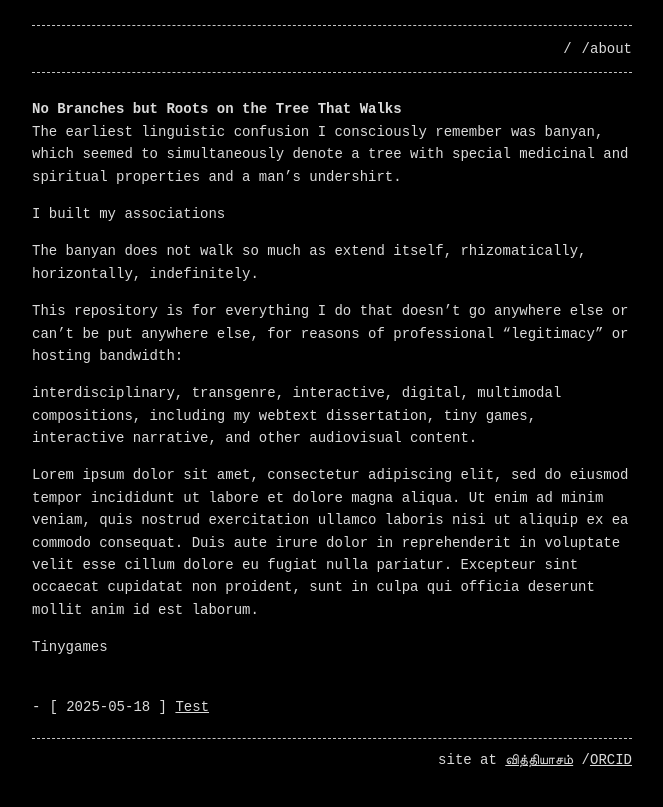
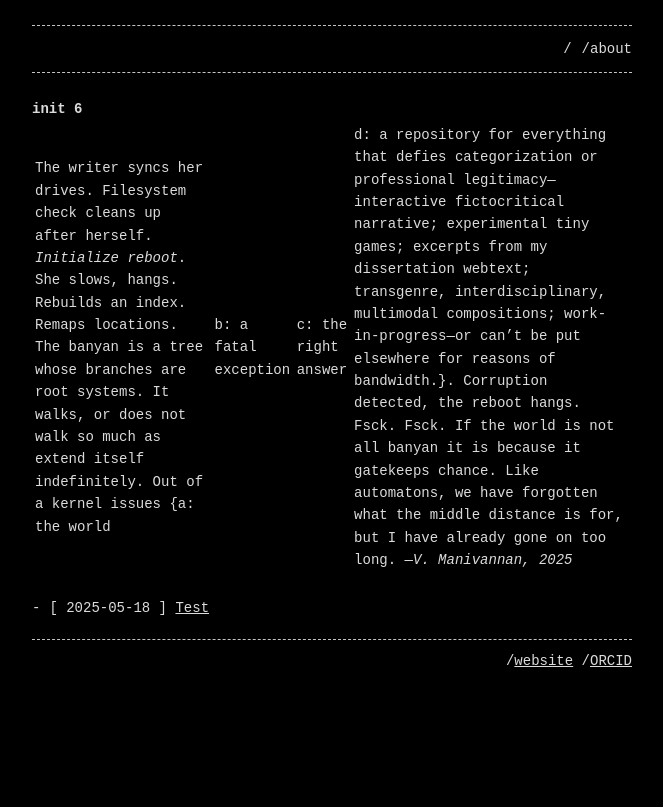
Before and after one commit to visforvali/visforvali.github.io, a Jekyll site: the page built from index.md, in a window 1280 px wide. Shown: the top 807 px of the page, without its empty margins (308-971 px from the left). Built offline with Jekyll 4.4.1, drawn with Linux system fonts in a browser that asks for light colours.

Commit message:
Content edits

```diff
--- a/_config.yml
+++ b/_config.yml
@@ -3,17 +3,17 @@
 #google_analytics: UA-NNNNNNNN-N
 
 title: v is for வலி
-# email: dlsite.com-83jd_p0.mold@alias.visforvali.com
 description: >- # this means to ignore newlines until "baseurl:"
-  Repository for interdisciplinary, transgenre, interactive, digital, multimodal compositions, including my webtext dissertation, tiny games, interactive narrative, and other audiovisual content.
+  Repository for interdisciplinary, transgenre, interactive, digital, multimodal compositions, including my webtext dissertation, tiny games, and other audiovisual content.
 
 header_pages:
   - index.md
   - about.md
   - tinygames.md
   - selfhost.md
+  - teaching.md
 
-footer: 'site at <a href="https://vyshalimanivannan.com/">வித்தியாசம்</a> /<a href="https://orcid.org/0000-0002-2853-0279">ORCID</a>'
+footer: '/<a href="https://vyshalimanivannan.com/">website</a> /<a href="https://orcid.org/0000-0002-2853-0279">ORCID</a>'
 
 style: dark # dark (default) or light
 listen_for_clients_preferred_style: false # true or false (default)
--- a/index.md
+++ b/index.md
@@ -4,18 +4,6 @@ layout: home
 permalink: /
 ---
 
-# No Branches but Roots on the Tree That Walks
+# init 6
 
-The earliest linguistic confusion I consciously remember was banyan, which seemed to simultaneously denote a tree with special medicinal and spiritual properties and a man's undershirt.
-
-I built my associations
-
-The banyan does not walk so much as extend itself, rhizomatically, horizontally, indefinitely.
-
-This repository is for everything I do that doesn't go anywhere else or can't be put anywhere else, for reasons of professional "legitimacy" or hosting bandwidth:
-
- interdisciplinary, transgenre, interactive, digital, multimodal compositions, including my webtext dissertation, tiny games, interactive narrative, and other audiovisual content.
-
-Lorem ipsum dolor sit amet, consectetur adipiscing elit, sed do eiusmod tempor incididunt ut labore et dolore magna aliqua. Ut enim ad minim veniam, quis nostrud exercitation ullamco laboris nisi ut aliquip ex ea commodo consequat. Duis aute irure dolor in reprehenderit in voluptate velit esse cillum dolore eu fugiat nulla pariatur. Excepteur sint occaecat cupidatat non proident, sunt in culpa qui officia deserunt mollit anim id est laborum.
-
-Tinygames
+The writer syncs her drives. Filesystem check cleans up after herself. _Initialize reboot_. She slows, hangs. Rebuilds an index. Remaps locations. The banyan is a tree whose branches are root systems. It walks, or does not walk so much as extend itself indefinitely. Out of a kernel issues {a: the world | b: a fatal exception | c: the right answer | d: a repository for everything that defies categorization or professional legitimacy&mdash;interactive fictocritical narrative; experimental tiny games; excerpts from my dissertation webtext; transgenre, interdisciplinary, multimodal compositions; work-in-progress&mdash;or can't be put elsewhere for reasons of bandwidth.}. Corruption detected, the reboot hangs. Fsck. Fsck. If the world is not all banyan it is because it gatekeeps chance. Like automatons, we have forgotten what the middle distance is for, but I have already gone on too long. &mdash;_V. Manivannan, 2025_
```
